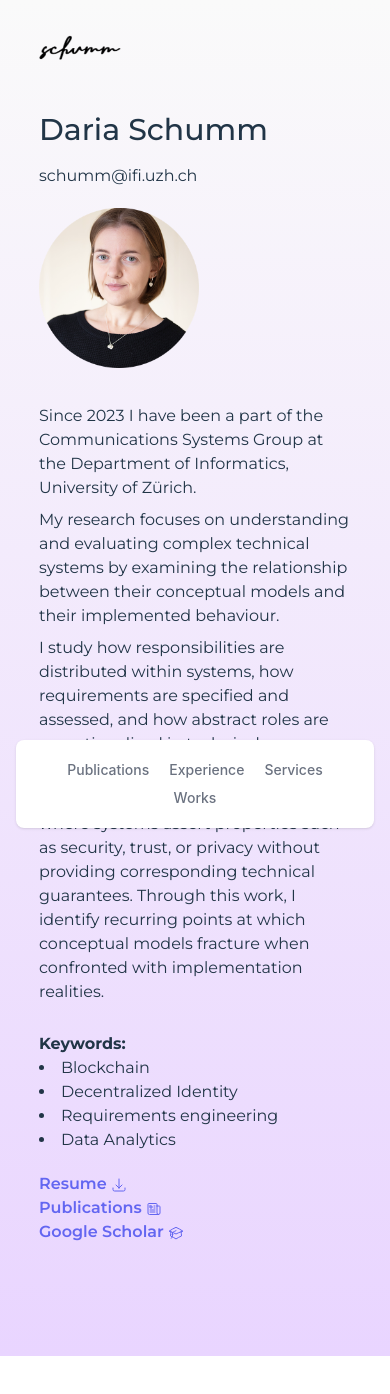
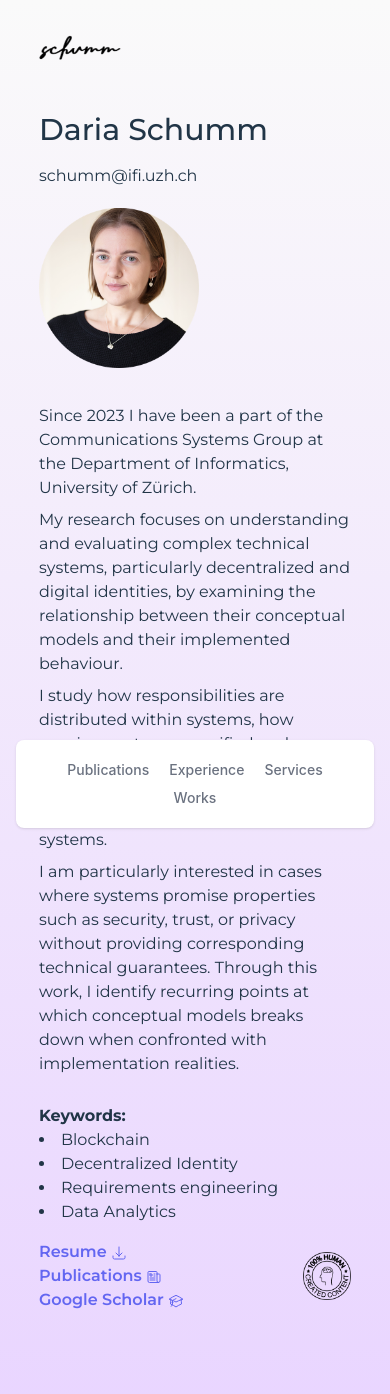
Before and after one commit to schummd/schummd.github.io, a React (Vite) app: page / in a window 390 px wide. Shown: the top 1394 px of the page. Before the commit the page ends 1356 px from the top, so only its background shows below. Built offline with nearby package versions, Linux system fonts and the light colour scheme.

Commit message:
added no AI icons

```diff
--- a/src/pages/Home.jsx
+++ b/src/pages/Home.jsx
@@ -1,6 +1,7 @@
 import { useNavigate } from 'react-router-dom';
 import photo from '../assets/profile_picture.png';
 import resume from '../assets/CV.pdf';
+import noAI from '../assets/no-ai-icon-08.png';
 
 export default function Home() {
   const navigate = useNavigate();
@@ -27,20 +28,20 @@ export default function Home() {
               the Department of Informatics, University of Zürich.</p>
             <p className="mb-2">
               My research focuses on understanding and evaluating complex technical
-              systems by examining the relationship between their conceptual models
-              and their implemented behaviour.
+              systems, particularly decentralized and digital identities, by examining
+              the relationship between their conceptual models and their implemented behaviour.
             </p>
             <p className="mb-2">
               I study how responsibilities are distributed within systems, how
               requirements are specified and assessed, and how abstract roles are
-              operationalised in technical architectures.
+              operationalised in system architectures of complex software systems.
             </p>
             <p className="mb-2">
-              I am particularly interested in cases where systems assert properties
+              I am particularly interested in cases where systems promise properties
               such as security, trust, or privacy without providing corresponding
-              technical guarantees. Through this work, I identify recurring points
-              at which conceptual models fracture when confronted with implementation
-              realities.
+              technical guarantees.
+              Through this work, I identify recurring points at which conceptual
+              models breaks down when confronted with implementation realities.
             </p>
             {/* <p className="mb-2">
               In a spare time I am a photographer. Have a look at the <a href="https://dariaschummphoto.netlify.app/" target="_blank">collection of my works</a>.
@@ -59,9 +60,12 @@ export default function Home() {
               <li>Data Analytics</li>
             </ul>
           </div>
+        </div>
+
+        <div className="font-montserrat flex flex-row items-center justify-between mt-2">
 
             <div className="col-span-2 flex flex-col md:flex-row md:gap-5">
-            <a href={resume} target='_black' className="pt-2 md:py-2.5 font-semibold text-indigo-500 cursor-pointer">
+              <a href={resume} target='_black' className="md:py-2.5 font-semibold text-indigo-500 cursor-pointer">
                   Resume
                   <svg xmlns="http://www.w3.org/2000/svg" fill="none" viewBox="0 0 24 24" strokeWidth={1.5} stroke="currentColor" className="size-4 inline-block ml-1">
                     <path strokeLinecap="round" strokeLinejoin="round" d="M3 16.5v2.25A2.25 2.25 0 0 0 5.25 21h13.5A2.25 2.25 0 0 0 21 18.75V16.5M16.5 12 12 16.5m0 0L7.5 12m4.5 4.5V3" />
@@ -82,6 +86,8 @@ export default function Home() {
                 </svg>
               </a>
             </div>
+
+            <img className="size-12 inline-block ml-1" src={noAI} alt="no AI use"/>
           </div>
       </div>
     </div>
--- a/src/pages/Works.jsx
+++ b/src/pages/Works.jsx
@@ -4,15 +4,20 @@ import photography from '../assets/photography.png';
 import resume from '../assets/resume.png';
 import packetpuddle from '../assets/packetpuddle.png';
 import electrical from '../assets/electricalportfolio.png';
+import noAI from '../assets/no-ai-icon-08.png';
 
 export default function Works() {
   const navigate = useNavigate();
   return(
     <div className="flex flex-col items-center justify-center h-full w-screen">
       <div className="container w-4/5 md:w-3/5 my-28">
-        <h1 className="font-montserrat font-medium text-3xl mb-12">Works</h1>
 
-        <div className="grid md:gap-x-6 gap-y-1 font-montserrat">
+        <div className="flex flex-row items-center justify-between">
+          <h1 className="font-montserrat font-medium text-3xl">Works</h1>
+          <img className="size-12 inline-block ml-1" src={noAI} alt="no AI use"/>
+        </div>
+
+        <div className="grid md:gap-x-6 gap-y-1 font-montserrat mt-12">
 
           {/* Electrical Portfolio */}
           <div className="col-span-2 md:col-span-1 mb-2">
```
Also changed, not shown: src/assets/no-ai-icon-08.png (added). Lines whose indentation alone changed are shown as unchanged.
